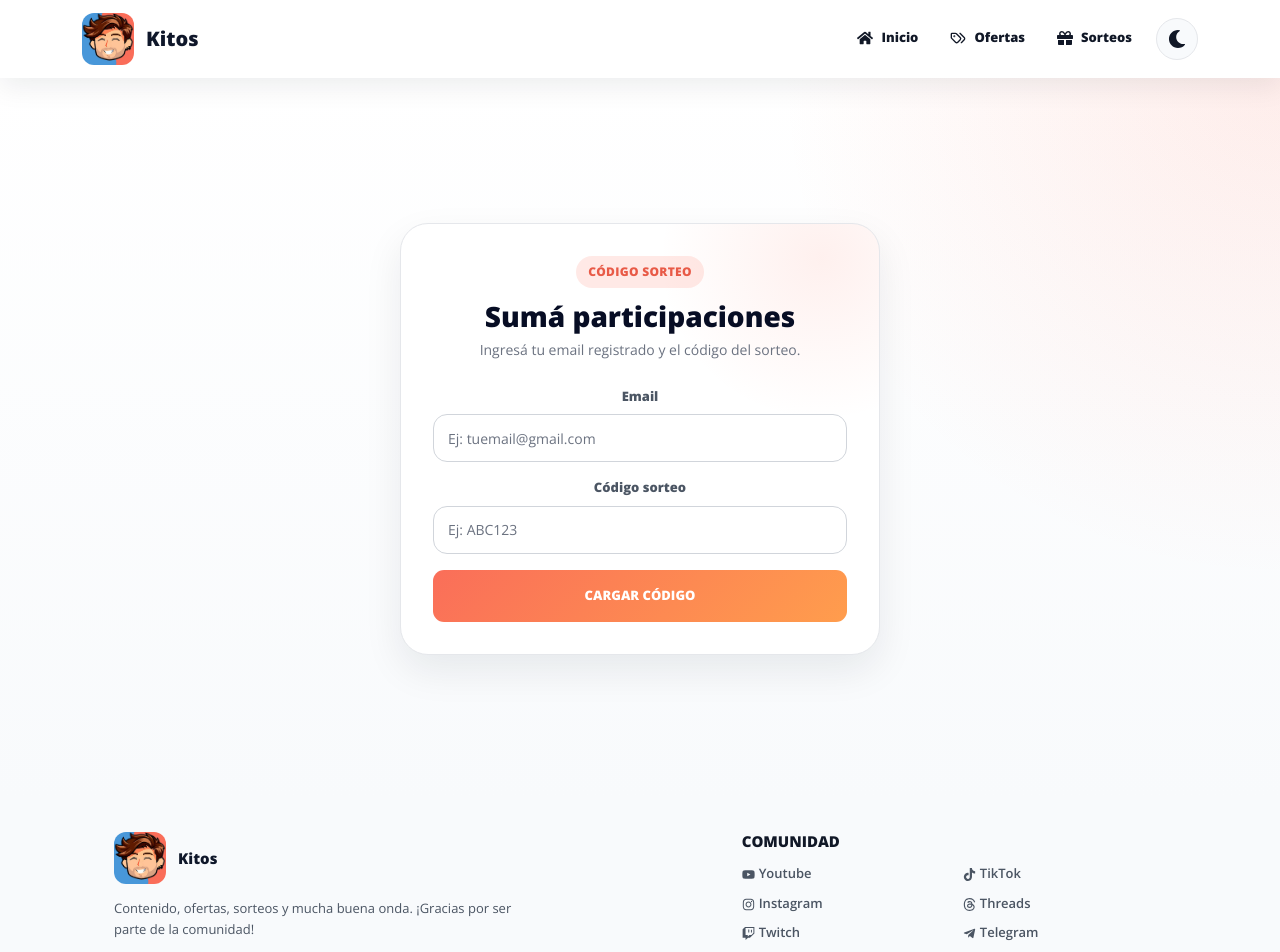
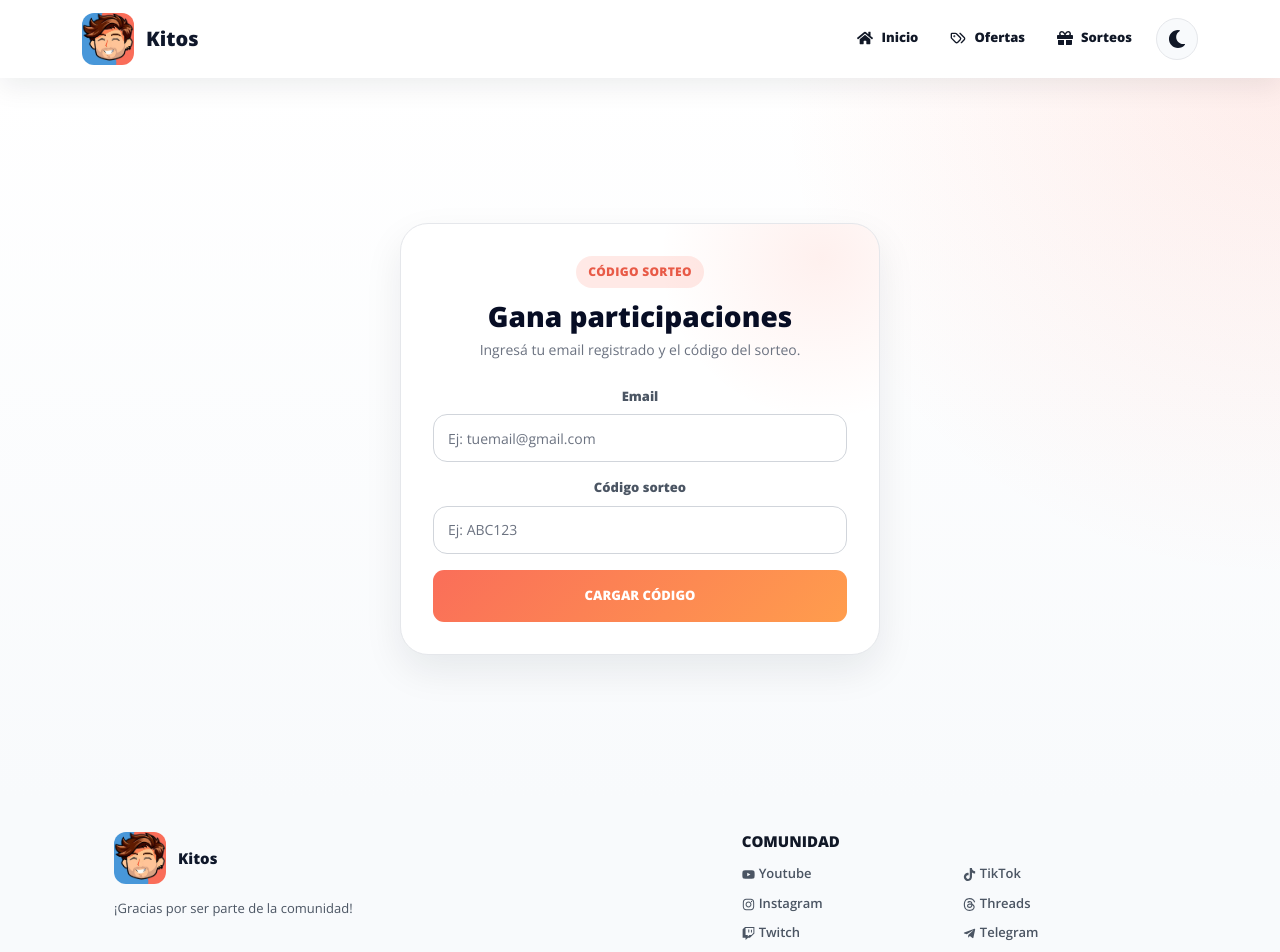
Before and after one commit to pablodjor/kitos-web, a React (Create React App) app: page /codigo in a window 1280 px wide. Shown: the top 952 px of the page. Built offline with nearby package versions, Linux system fonts and the light colour scheme.

Commit message:
cambio de idioma

```diff
--- a/src/components/CountryAutocomplete/CountryAutocomplete.jsx
+++ b/src/components/CountryAutocomplete/CountryAutocomplete.jsx
@@ -9,7 +9,7 @@ export default function CountryAutocomplete({
   onChange,
   disabled = false,
   required = false,
-  placeholder = "Seleccioná o escribí tu país",
+  placeholder = "Selecciona tu país",
 }) {
   const listId = useId();
   const containerRef = useRef(null);
--- a/src/components/Footer/Footer.jsx
+++ b/src/components/Footer/Footer.jsx
@@ -30,8 +30,7 @@ export default function Footer() {
               <BrandAvatar name="Kitos" size="large" className={styles.brand} />
 
               <p className={styles.description}>
-                Contenido, ofertas, sorteos y mucha buena onda. ¡Gracias por ser
-                parte de la comunidad!
+                ¡Gracias por ser parte de la comunidad!
               </p>
             </div>
 
--- a/src/components/HomeHero/HomeHero.jsx
+++ b/src/components/HomeHero/HomeHero.jsx
@@ -31,7 +31,7 @@ export default function HomeHero() {
               </h1>
 
               <p>
-                Las mejores ofertas en hardware, juegos y más.
+                Las mejores ofertas en gaming.
               </p>
 
               <div className={styles.socials}>
--- a/src/components/QuickAccess/QuickAccess.jsx
+++ b/src/components/QuickAccess/QuickAccess.jsx
@@ -14,7 +14,7 @@ const items = [
     },
     {
         title: "Sorteos",
-        text: "Participá en los sorteos activos y ganá premios increíbles.",
+        text: "Participa en los sorteos activos y gana premios increíbles.",
         link: "/sorteos",
         cta: "Ir al sorteo",
         variant: "purple",
@@ -22,7 +22,7 @@ const items = [
     },
     {
         title: "Canjear código",
-        text: "¿Tenés un código? Canjealo y sumá más participaciones.",
+        text: "¿Tienes un código? Canjealo y suma más participaciones.",
         link: "/codigo",
         cta: "Canjear ahora",
         variant: "green",
--- a/src/components/TelegramBanner/TelegramBanner.jsx
+++ b/src/components/TelegramBanner/TelegramBanner.jsx
@@ -18,7 +18,7 @@ export default function TelegramBanner() {
                             <div className={styles.text}>
                                 <h2>Ofertas en tiempo real</h2>
                                 <p>
-                                    En nuestro canal de Telegram tenés las mejores ofertas de
+                                    En nuestro canal de Telegram tienes las mejores ofertas de
                                     videojuegos en tiempo real.
                                 </p>
                             </div>
--- a/src/pages/CodePage/CodePage.jsx
+++ b/src/pages/CodePage/CodePage.jsx
@@ -59,7 +59,7 @@ export default function CodePage() {
         <div className={styles.header}>
           <span className={styles.badge}>Código Sorteo</span>
 
-          <h1>Sumá participaciones</h1>
+          <h1>Gana participaciones</h1>
 
           <p>
             Ingresá tu email registrado y el código del sorteo.
--- a/src/pages/RegisterSorteoPage/RegisterSorteoPage.jsx
+++ b/src/pages/RegisterSorteoPage/RegisterSorteoPage.jsx
@@ -197,7 +197,6 @@ export default function RegisterSorteoPage() {
               onChange={handleCountryChange}
               disabled={isDisabled}
               required
-              placeholder="Seleccioná o escribí tu país"
             />
           </label>
 
--- a/src/pages/SorteosPage/SorteosPage.jsx
+++ b/src/pages/SorteosPage/SorteosPage.jsx
@@ -212,7 +212,7 @@ export default function SorteosPage() {
             <section className={styles.categoryBlock}>
                 <div className={styles.codeContent}>
                     <p>
-                        Ganá más participaciones para el sorteo
+                        Consigue más participaciones para el sorteo
                         introduciendo códigos secretos
                     </p>
 
```
